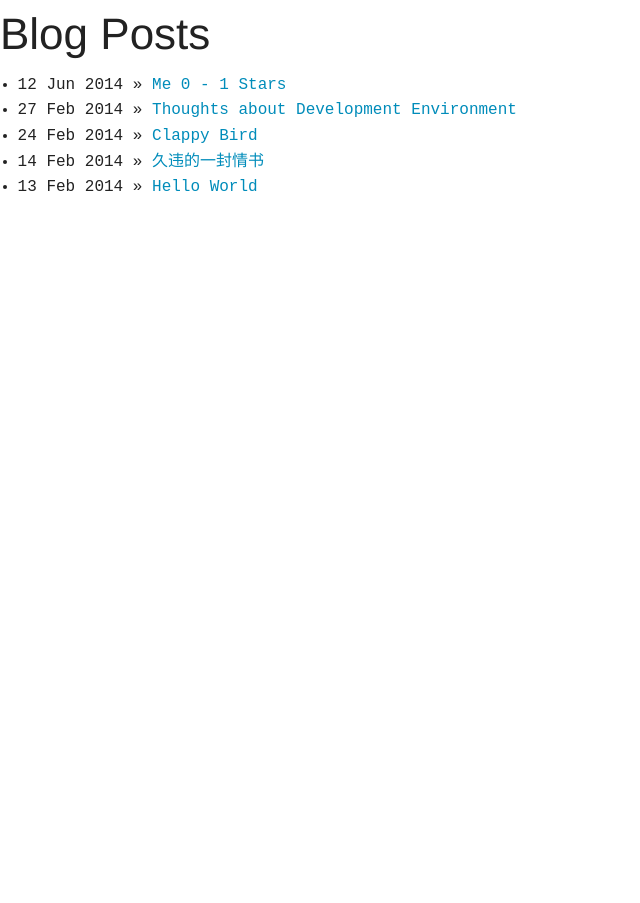
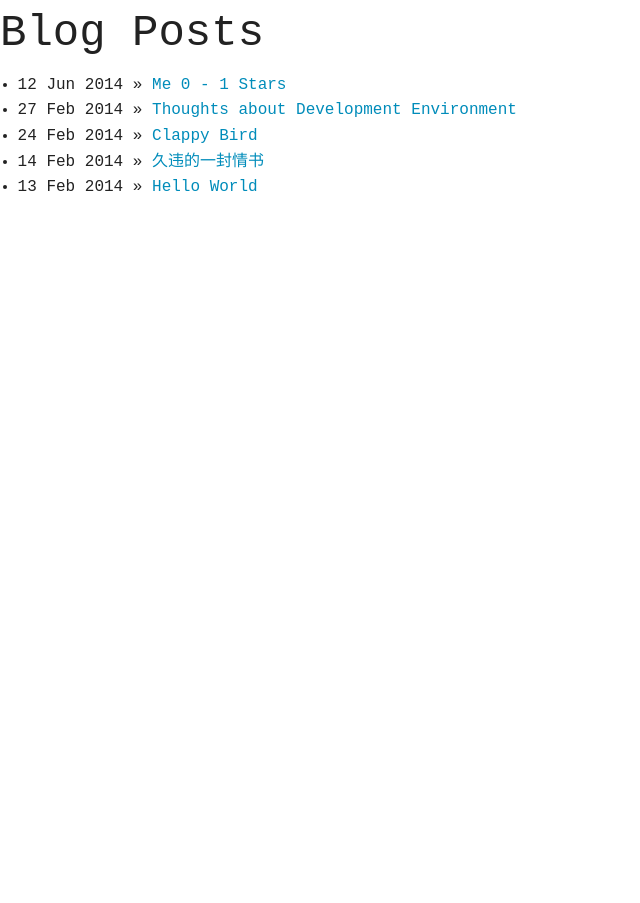
Before and after one commit to lhr0909/lhr0909.github.io, a Jekyll site: the page built from blog/index.html, in a window 1280 px wide. Shown: the whole page, without its empty margins (0-640 px from the left). Built offline with Jekyll 4.4.1, drawn with Linux system fonts in a browser that asks for light colours; Markdown is read by kramdown in place of the engine named in the settings.

Commit message:
force titles on monospace

```diff
--- a/css/main.css
+++ b/css/main.css
@@ -1,3 +1,9 @@
-.content {
-    font-family: monospace!important; /* used !important here just to overwrite all fonts */
+.content,
+.content h1,
+.content h2,
+.content h3,
+.content h4,
+.content h5,
+.content h6 {
+    font-family: monospace;
 }
```
